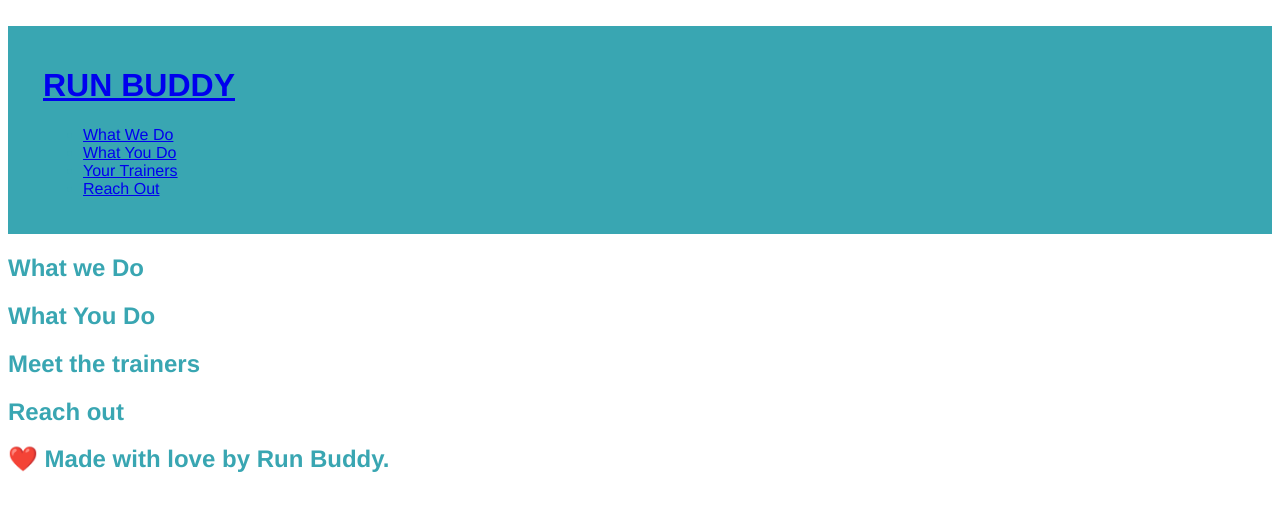
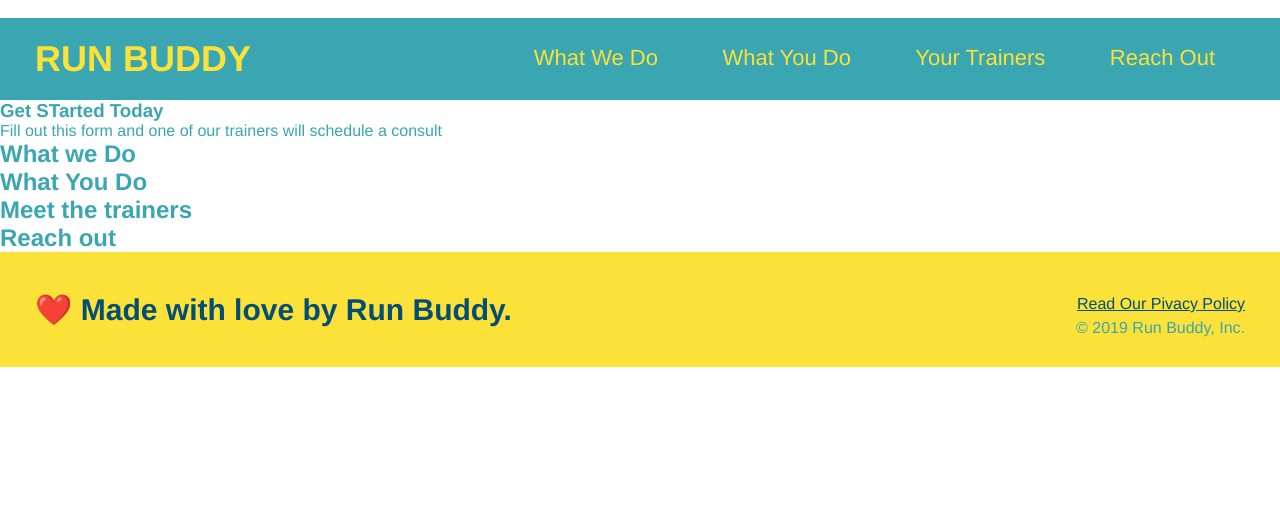
Before and after one commit to sgtratchet/run-buddy, a plain HTML site: page index.html in a window 1280 px wide. Drawn offline with Linux system fonts and the light colour scheme.

Commit message:
added more to css (header, footer)

```diff
--- a/assets/css/style.css
+++ b/assets/css/style.css
@@ -1,3 +1,9 @@
+* {
+    margin: 0;
+    padding: 0;
+    box-sizing: border-box;
+}
+
 body {
     color: #39a6b2;
     font-family: Helvetica, Arial, sans-serif;
@@ -7,3 +13,54 @@ header {
     padding:20px 35px;
     background-color: #39a6b2;
 }
+
+header h1 {
+    font-weight:bold;
+    font-size:36px;
+    color:#fce138;
+    margin:0;
+    display: inline;
+}
+
+header a {
+    text-decoration: none;
+    color: #fce138;
+}
+
+header nav {
+    float: right;
+    margin:7px 0;
+}
+
+header nav ul li {
+    display: inline;
+}
+
+header nav ul li a {
+    margin: 0 30px;
+    font-weight: lighter;
+    font-size: 22px;
+}
+
+footer {
+    background: #fce138;
+    width: 100%;
+    padding: 40px 35px;
+}
+
+footer h2 {
+    display: inline;
+    color:#024e76;
+    font-size: 30px;
+    margin: 0;
+}
+
+footer div{
+    float: right;
+    line-height: 1.5;
+    text-align: right;
+}
+
+footer a {
+    color: #024e76;
+}
--- a/index.html
+++ b/index.html
@@ -30,7 +30,10 @@
         </header>
         <!-- hero/jumbotron section-->
         <section>
-
+            <div>
+                <h3>Get STarted Today</h3>
+                <p>Fill out this form and one of our trainers will schedule a consult</p>
+            </div>
         </section>
 
         <!--'what we do' section-->
@@ -57,6 +60,10 @@
             <h2>
                 ❤️ Made with love by Run Buddy.
             </h2>
+            <div>
+                <a href='#'>Read Our Pivacy Policy</a><br />
+                &copy; 2019 Run Buddy, Inc.
+            </div>
         </footer>
     </body>
 </html>
```
